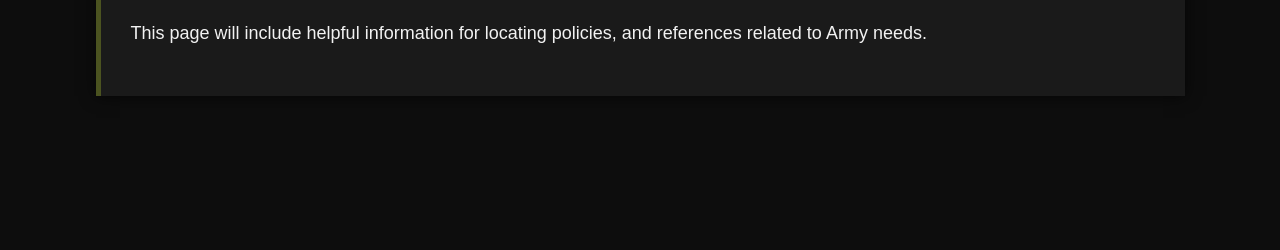
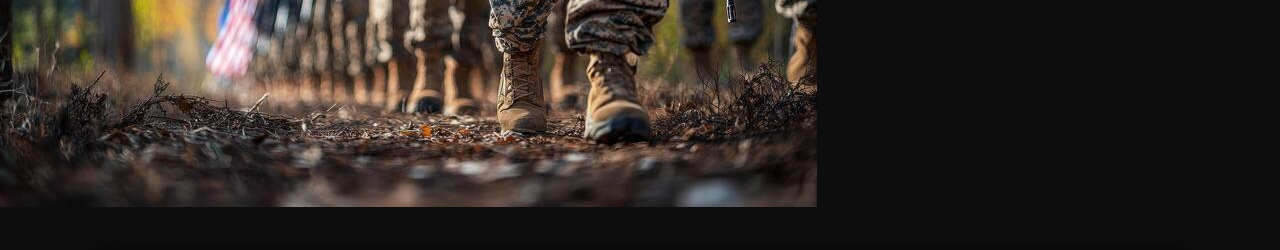
Before and after one commit to jospeh153-collab/IT371, a plain HTML site: page resources.html in a window 1280 px wide. Shown: the part 194-444 px from the top of the page. Drawn offline with Linux system fonts and the light colour scheme.

Commit message:
Update resources.html

```diff
--- a/resources.html
+++ b/resources.html
@@ -16,6 +16,8 @@
     <a href="faq.html">FAQ</a>
 </nav>
 
+<img src="Banner.jpg" alt="Military Document Management Banner" class="banner">
+
 <div class="container">
     <h1>Resources</h1>
     <p>This page will include helpful information for locating policies, and references related to Army needs.</p>
```
